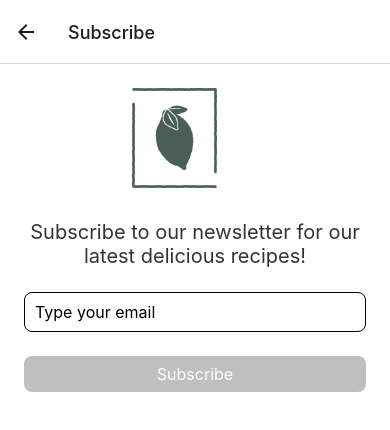
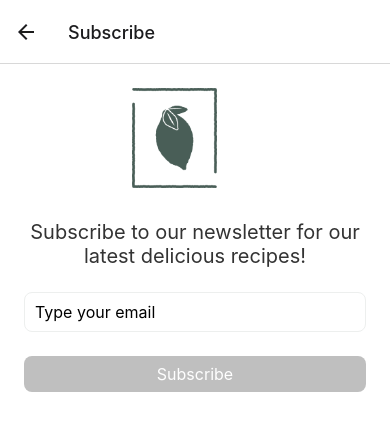
Before and after one commit to JuanTous/SampleProject, a React Native app: screen /Subscribe in a window 390 px wide. Shown: the top 430 px of the page. Built offline with nearby package versions, Linux system fonts and the light colour scheme.

Commit message:
Update dependencies

```diff
--- a/screens/SubscribeScreen.js
+++ b/screens/SubscribeScreen.js
@@ -61,7 +61,7 @@ const styles = StyleSheet.create({
     borderWidth: 1,
     padding: 10,
     fontSize: 16,
-    borderColor: "EDEFEE",
+    borderColor: "#EDEFEE",
   },
 });
 
```
Also changed, not shown: package.json (+11 -11 lines), 1 other file (tests, documents, lock files or other folders).
